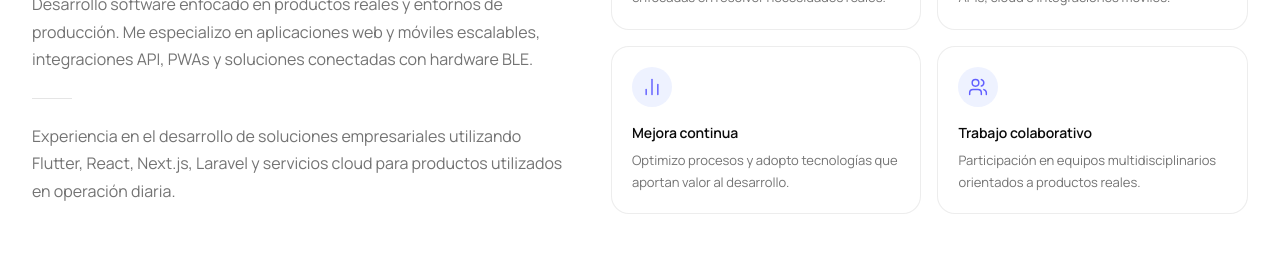
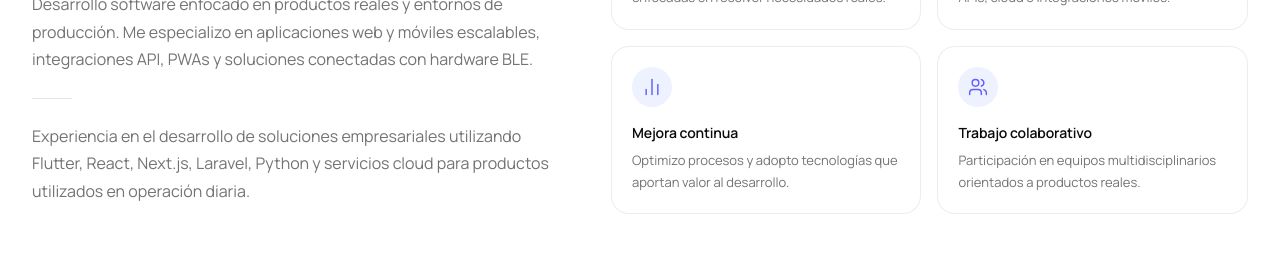
Before and after one commit to alejandro260898/landing-page-CV, a Next.js app: page / in a window 1280 px wide. Shown: the part 980-1233 px from the top of the page. Built offline with nearby package versions, Linux system fonts and the light colour scheme; no server answers.

Commit message:
1.1.26060202

```diff
--- a/src/data/profile.ts
+++ b/src/data/profile.ts
@@ -8,7 +8,7 @@ export const profile: Profile = {
   description:
     "Desarrollo aplicaciones web y móviles enfocadas en rendimiento, experiencia de usuario y operación real.",
   summary:
-    "Experiencia en el desarrollo de soluciones empresariales utilizando Flutter, React, Next.js, Laravel y servicios cloud para productos utilizados en operación diaria.",
+    "Experiencia en el desarrollo de soluciones empresariales utilizando Flutter, React, Next.js, Laravel, Python y servicios cloud para productos utilizados en operación diaria.",
   location: "Guadalajara, México",
   locationShort: "Guadalajara, Jal. México",
   availability: "Disponible híbrido/remoto",
```
